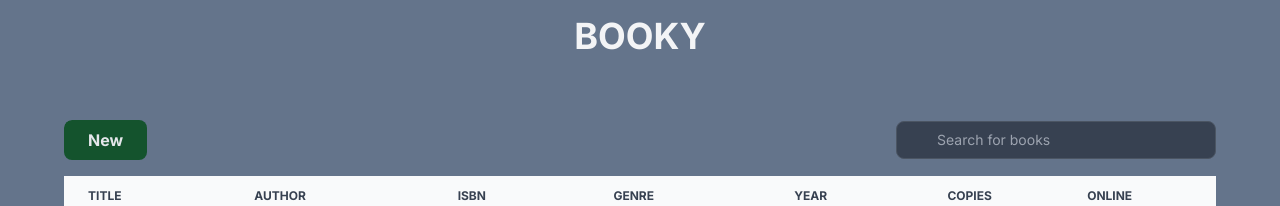
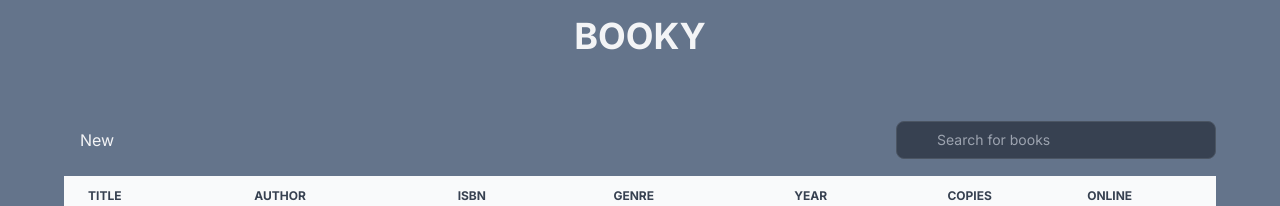
Before and after one commit to Mikadifo/Booky, a Next.js app in the folder booky/: page / in a window 1280 px wide. Shown: the top 206 px of the page. Built offline with nearby package versions, Linux system fonts and the light colour scheme; no server answers.

Commit message:
mod: moved button to its own component

```diff
--- a/booky/src/components/bookList.js
+++ b/booky/src/components/bookList.js
@@ -6,6 +6,7 @@ import { BASE_URL } from "@/constants";
 import { bookFilter } from "@/utils/filters";
 import TableHead from "./tableHead";
 import SearchIcon from "@/resources/searchIcon";
+import Button from "./button";
 
 const BookList = () => {
   const [books, setBooks] = useState([]);
@@ -42,16 +43,15 @@ const BookList = () => {
   return (
     <div className="relative overflow-x-auto sm:rounded-lg my-16 mx-16">
       <div className="flex flex-column sm:flex-row flex-wrap space-y-4 sm:space-y-0 items-center justify-between pb-4">
-        <button
-          className="bg-green-900 text-gray-200 font-bold py-2 px-6 rounded-lg"
+        <Button
+          type="button"
+          label="New"
+          color="green-800"
           onClick={() => {
             setSelectedBook({});
             setIsModalActive(true);
           }}
-          type="button"
-        >
-          New
-        </button>
+        />
         <div className="relative">
           <div className="absolute inset-y-0 left-0 rtl:inset-r-0 rtl:right-0 flex items-center ps-3 pointer-events-none">
             <SearchIcon />
--- a/booky/src/components/bookModal.js
+++ b/booky/src/components/bookModal.js
@@ -1,6 +1,7 @@
 import { BASE_URL } from "@/constants";
 import { useState } from "react";
 import Input from "./input";
+import Button from "./button";
 
 const CURRENT_YEAR = new Date().getFullYear();
 
@@ -173,38 +174,21 @@ const BookModal = ({ setIsModalActive, book }) => {
               </label>
             </div>
             <div className="flex justify-around mt-8">
-              <button
+              <Button
                 type="button"
-                className="bg-red-800 text-gray-100 px-4 py-2 rounded-md"
+                label="Close"
+                color="red-800"
                 onClick={() => {
                   setIsModalActive(false);
                 }}
-              >
-                Close
-              </button>
+              />
               {book._id ? (
                 <>
-                  <button
-                    type="button"
-                    className="bg-orange-700 text-gray-100 px-4 py-2 rounded-md"
-                    onClick={handleDelete}
-                  >
-                    Delete
-                  </button>
-                  <button
-                    type="submit"
-                    className="bg-green-800 text-gray-100 px-4 py-2 rounded-md"
-                  >
-                    Save
-                  </button>
+                  <Button type="button" label="Delete" color="orange-700" />
+                  <Button type="submit" label="Save" color="green-800" />
                 </>
               ) : (
-                <button
-                  type="submit"
-                  className="bg-green-800 text-gray-100 px-4 py-2 rounded-md"
-                >
-                  Create
-                </button>
+                <Button type="submit" label="Create" color="green-800" />
               )}
             </div>
           </form>
--- /dev/null
+++ b/booky/src/components/button.js
@@ -0,0 +1,13 @@
+const Button = ({ type, label, color, onClick }) => {
+  return (
+    <button
+      type={type}
+      className={`bg-${color} text-gray-100 px-4 py-2 rounded-md`}
+      onClick={onClick}
+    >
+      {label}
+    </button>
+  );
+};
+
+export default Button;
```
